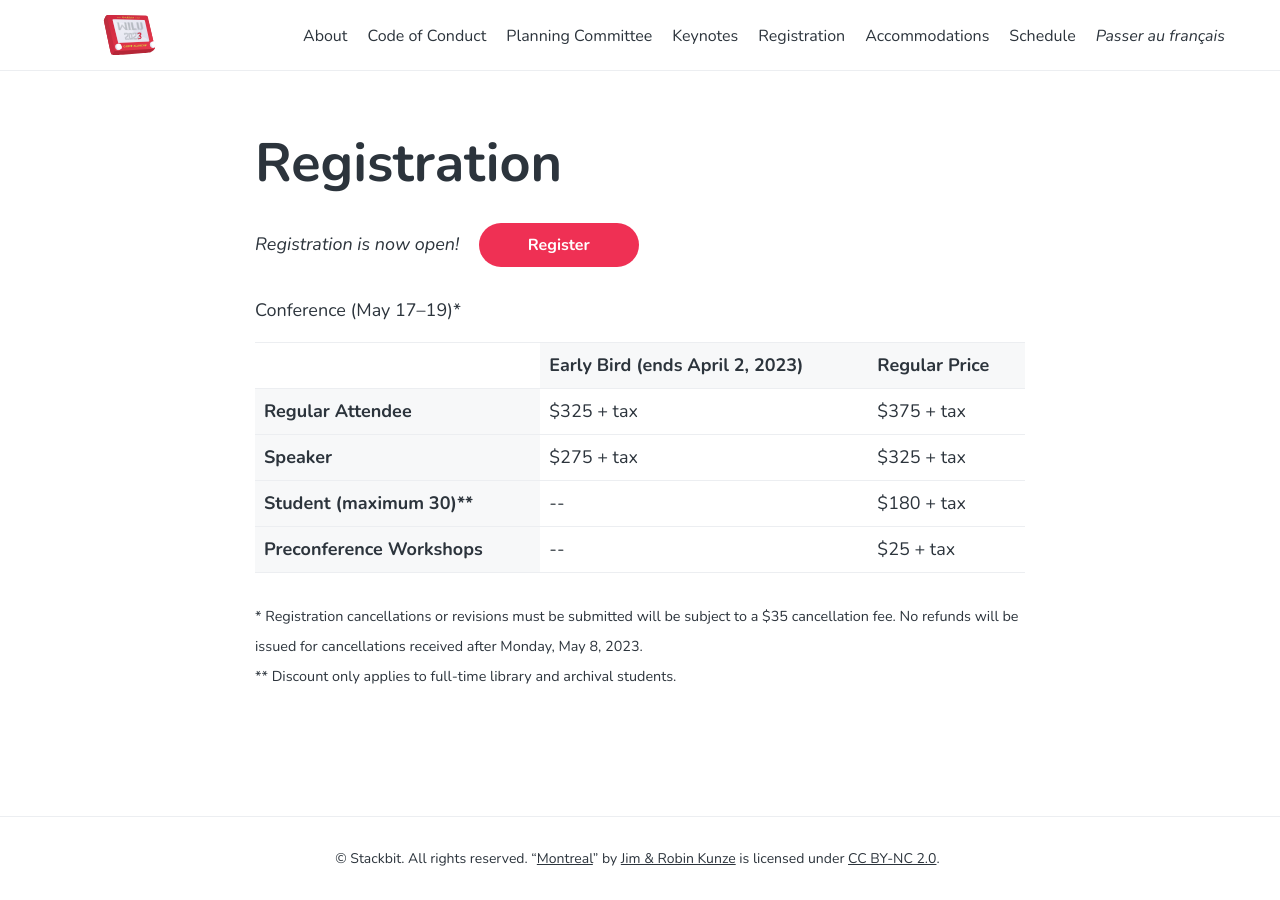
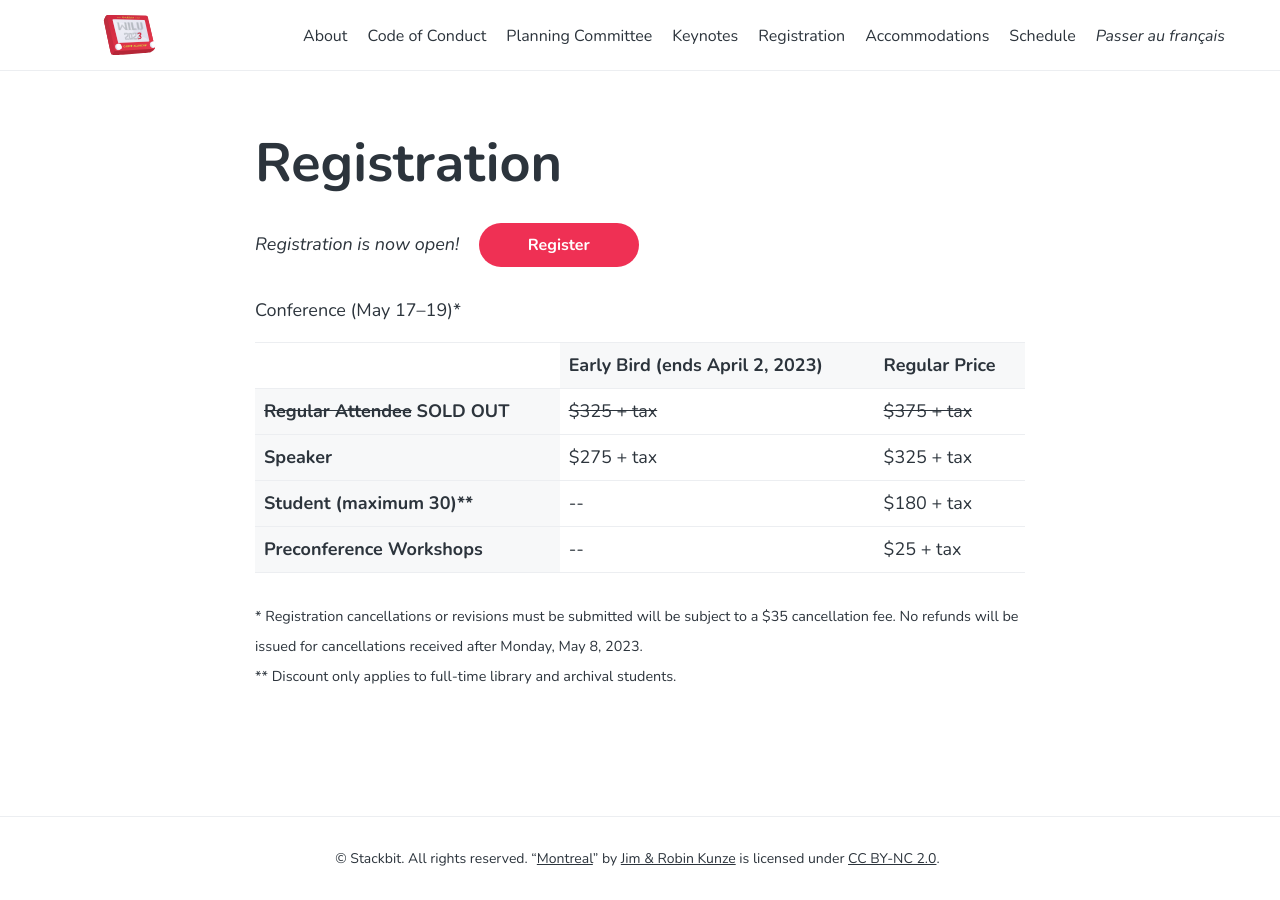
Before and after one commit to wilu-conference/wilu-conference.github.io, a Jekyll site: the page built from en/registration/index.html, in a window 1280 px wide. Built offline with Jekyll 4.4.1, drawn with Linux system fonts in a browser that asks for light colours.

Commit message:
Add “SOLD OUT/ÉPUISÉ”

```diff
--- a/en/registration/index.html
+++ b/en/registration/index.html
@@ -10,7 +10,7 @@ weight: 7
 <table>
   <caption>Conference (May 17–19)*</caption>
   <tr><td></td><th scope="col">Early Bird (ends April 2, 2023)</th><th scope="col">Regular Price</th></tr>
-  <tr><th scope="row">Regular Attendee</th><td>$325 + tax</td><td>$375 + tax</td></tr>
+  <tr><th scope="row"><s>Regular Attendee</s> SOLD OUT</th><td><s>$325 + tax</s></td><td><s>$375 + tax</s></td></tr>
   <tr><th scope="row">Speaker</th><td>$275 + tax</td><td>$325 + tax</td></tr>
   <tr><th scope="row">Student (maximum 30)**</th><td>--</td><td>$180 + tax</td></tr>
   <tr><th scope="row">Preconference Workshops</th><td>--</td><td>$25 + tax</td></tr>
--- a/fr/inscription/index.html
+++ b/fr/inscription/index.html
@@ -10,7 +10,7 @@ weight: 7
 <table>
   <caption>Congrès (17–19 mai)*</caption>
   <tr><td></td><th scope="col">Lève tôt (jusqu’au 2 avril 2023)</th><th scope="col">Prix régulier</th></tr>
-  <tr><th scope="row">Participant régulier</th><td>325 $ + taxes</td><td>375 $ + taxes</td></tr>
+  <tr><th scope="row"><s>Participant régulier</s> ÉPUISÉ</th><td><s>325 $ + taxes</s></td><td><s>375 $ + taxes</s></td></tr>
   <tr><th scope="row">Conférencier·ère</th><td>275 $ + taxes</td><td>325 $ + taxes</td></tr>
   <tr><th scope="row">Étudiant·e (maximum 30)**</th><td>--</td><td>180 $ + taxes</td></tr>
   <tr><th scope="row">Ateliers pré-congrès</th><td>--</td><td>25 $ + taxes</td></tr>
```
